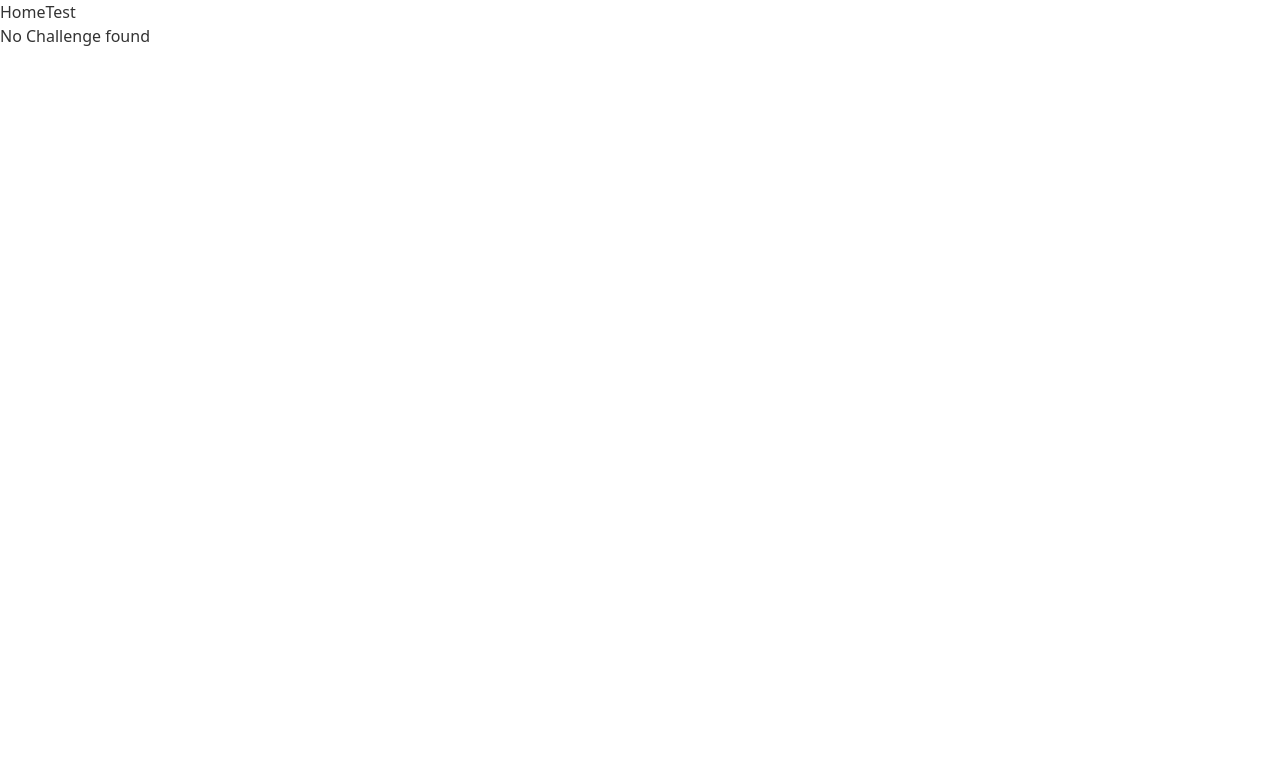
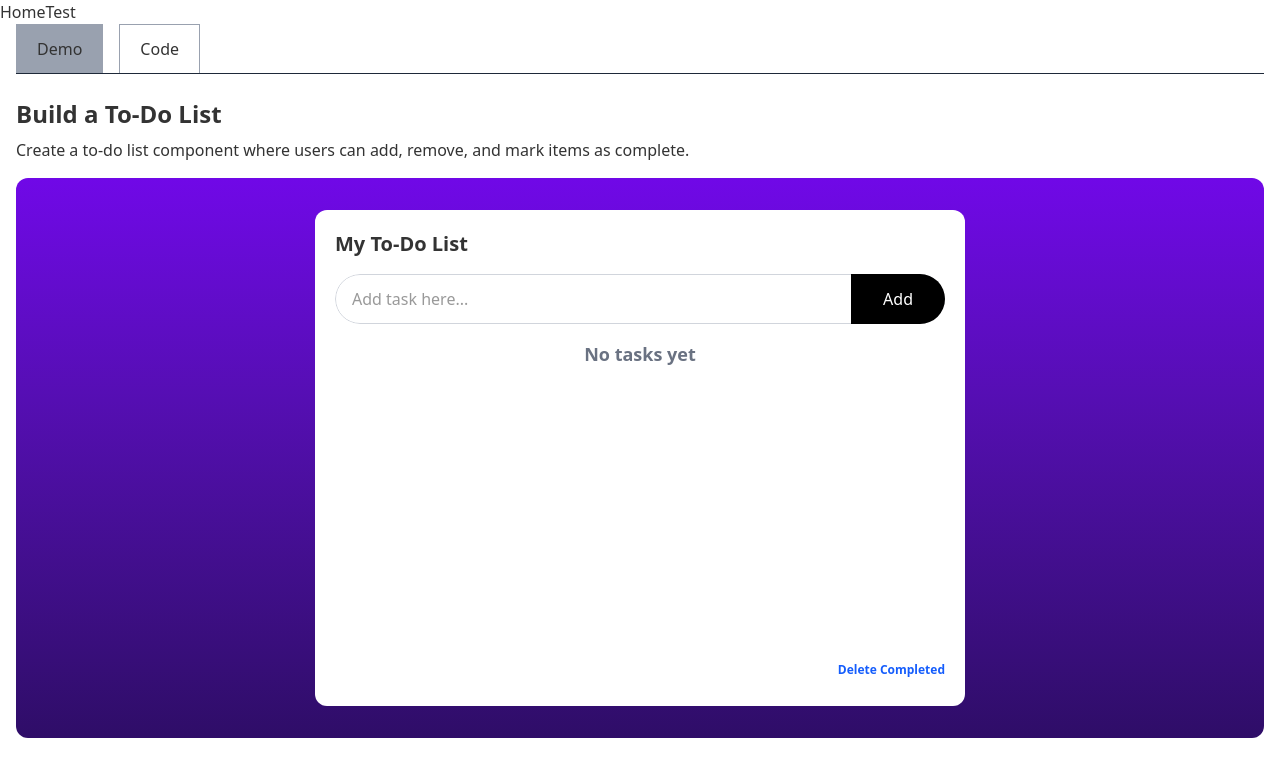
Before and after one commit to siddhiair/frontend-drills, a React (Vite) app: page /challenge/build-a-todo-list in a window 1280 px wide. Shown: the top 776 px of the page. Built offline with nearby package versions, Linux system fonts and the light colour scheme.

Commit message:
Added ToDoList challenge

```diff
--- a/package.json
+++ b/package.json
@@ -13,6 +13,7 @@
     "@tailwindcss/vite": "^4.1.11",
     "react": "^19.1.0",
     "react-dom": "^19.1.0",
+    "react-icons": "^5.5.0",
     "react-router-dom": "^7.6.3",
     "tailwindcss": "^4.1.11"
   },
--- /dev/null
+++ b/src/challenges/ToDoList.tsx
@@ -0,0 +1,161 @@
+// This component uses React Icons
+// Icon library: https://react-icons.github.io/react-icons/
+
+import { useState } from "react";
+import { AiOutlineClose, AiOutlineCheck, AiOutlineUndo } from "react-icons/ai";
+
+type ToDoList = {
+  id: number;
+  title: string;
+  completed: boolean;
+};
+
+const ToDoList = () => {
+  const [input, setInput] = useState<string>("");
+  const [list, setList] = useState<ToDoList[]>([]);
+  const [error, setError] = useState<string>("");
+
+  const addTask = () => {
+    if (input.trim() === "") {
+      setError("Task input can't be empty");
+      return;
+    }
+    setList((prev) => [
+      ...prev,
+      {
+        id: Date.now(),
+        title: input,
+        completed: false,
+      },
+    ]);
+    setInput("");
+    setError("");
+  };
+
+  const toggleTaskCompletion = (id: number) => {
+    setList((prev) =>
+      prev.map((task) =>
+        task.id === id ? { ...task, completed: !task.completed } : task
+      )
+    );
+  };
+
+  const removeTask = (id: number) => {
+    setList((prev) => {
+      const updatedList = prev.filter((task) => task.id !== id);
+      return updatedList;
+    });
+  };
+
+  const deleteCompletedTasks = () => {
+    setList((prev) => {
+      const updatedList = prev.filter((task) => !task.completed);
+      return updatedList;
+    });
+  };
+
+  return (
+    <div className="bg-linear-to-t from-violet-950 to-violet-700 px-4 py-8 min-h-[70vh] rounded-xl flex justify-center">
+      <div className="w-full max-w-[650px] p-5 bg-white rounded-xl flex flex-col">
+        <div className="grow">
+          <h2 className="text-xl font-bold mb-4">My To-Do List</h2>
+
+          <div className="sm:relative sm:rounded-full overflow-hidden">
+            <input
+              type="text"
+              className="border border-gray-300 sm:rounded-full h-[50px] px-4 w-full"
+              placeholder="Add task here..."
+              value={input}
+              onChange={(e) => setInput(e.target.value)}
+              required
+            />
+            <button
+              type="button"
+              className="bg-black text-white w-full py-2 sm:absolute sm:w-auto top-0 right-0 bottom-0 z-10 px-8 cursor-pointer"
+              onClick={addTask}
+            >
+              Add
+            </button>
+          </div>
+          {error !== "" && (
+            <div className="block mt-2 text-red-700 text-sm italic">
+              {error}
+            </div>
+          )}
+
+          {list.length === 0 && (
+            <div className="text-gray-500 mt-4 text-center text-lg font-bold">
+              No tasks yet
+            </div>
+          )}
+
+          {list.length > 0 && (
+            <div className="task-list mt-6">
+              <ul>
+                {list.map((task) => {
+                  return (
+                    <li
+                      key={task.id}
+                      className="flex items-center gap-x-5 py-1 border-b border-gray-200"
+                    >
+                      <span
+                        className={`text-lg grow ${
+                          task.completed
+                            ? "text-gray-400 pointer-events-none"
+                            : ""
+                        }`}
+                      >
+                        {task.title}
+                      </span>
+                      <div className="flex">
+                        <button
+                          type="button"
+                          className="cursor-pointer"
+                          onClick={() => toggleTaskCompletion(task.id)}
+                        >
+                          {task.completed ? (
+                            <AiOutlineUndo
+                              className="text-4xl p-2"
+                              aria-label="Undo task completed"
+                            />
+                          ) : (
+                            <AiOutlineCheck
+                              className="text-4xl p-2"
+                              aria-label="Complete the Task"
+                            />
+                          )}
+                        </button>
+                        <button
+                          type="button"
+                          className="cursor-pointer"
+                          onClick={() => removeTask(task.id)}
+                        >
+                          <AiOutlineClose
+                            className="text-4xl p-2"
+                            aria-label="Delete the task"
+                          />
+                        </button>
+                      </div>
+                    </li>
+                  );
+                })}
+              </ul>
+            </div>
+          )}
+        </div>
+
+        <div className="text-right">
+          <button
+            type="button"
+            className="bg-transparent border-0 text-xs font-bold text-blue-600 py-2 cursor-pointer"
+            onClick={deleteCompletedTasks}
+          >
+            Delete Completed
+          </button>
+        </div>
+      </div>
+    </div>
+  );
+};
+
+export default ToDoList;
--- a/src/challenges/config.ts
+++ b/src/challenges/config.ts
@@ -20,4 +20,13 @@ export const challenges: Challenge[] = [
     component: React.lazy(() => import("./ToggleSwitch")),
     loadCode: () => import("./ToggleSwitch?raw"),
   },
+  {
+    id: 3,
+    title: "Build a To-Do List",
+    description:
+      "Create a to-do list component where users can add, remove, and mark items as complete.",
+    slug: "build-a-todo-list",
+    component: React.lazy(() => import("./ToDoList")),
+    loadCode: () => import("./ToDoList?raw"),
+  },
 ];
```
Also changed, not shown: 1 other file (tests, documents, lock files or other folders).
